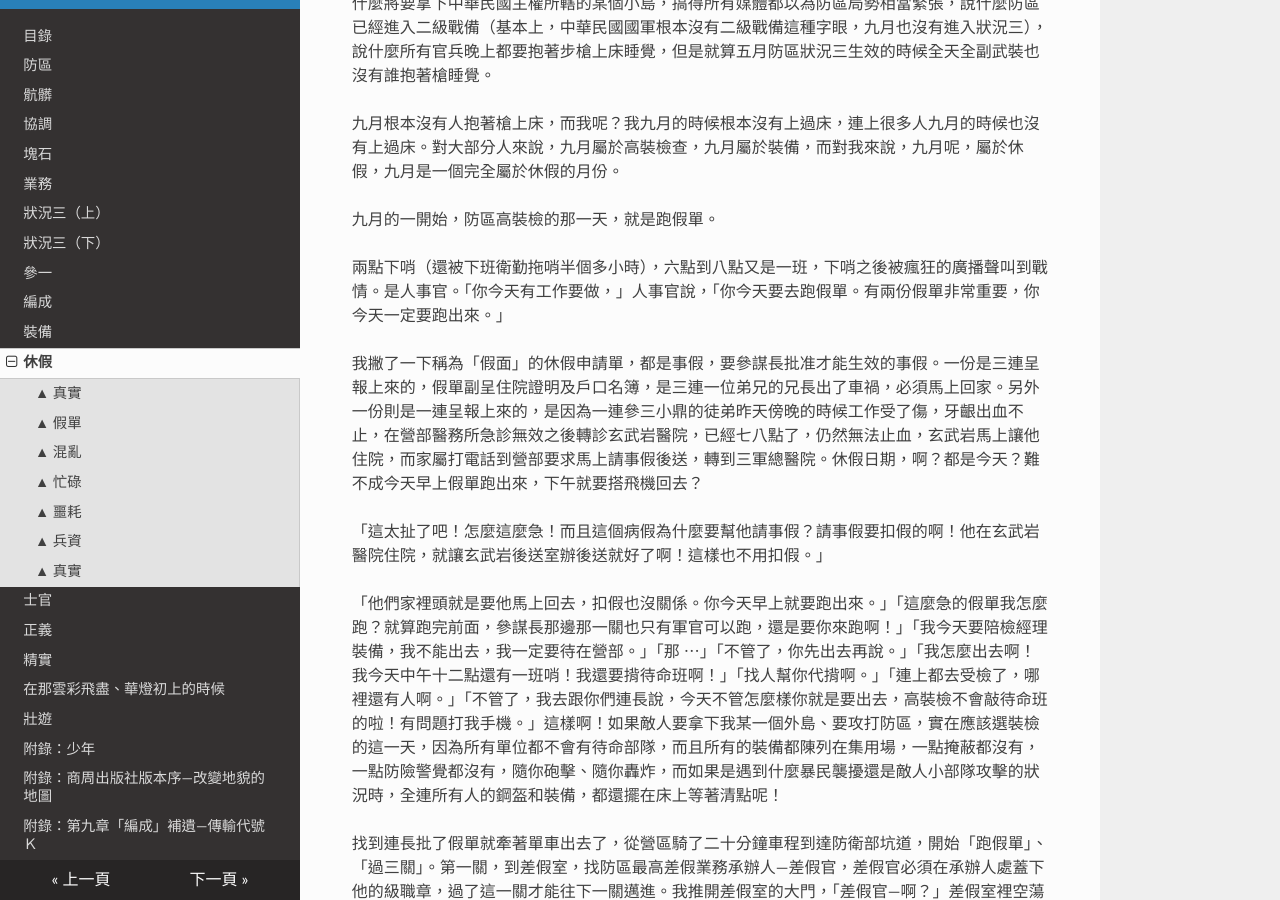
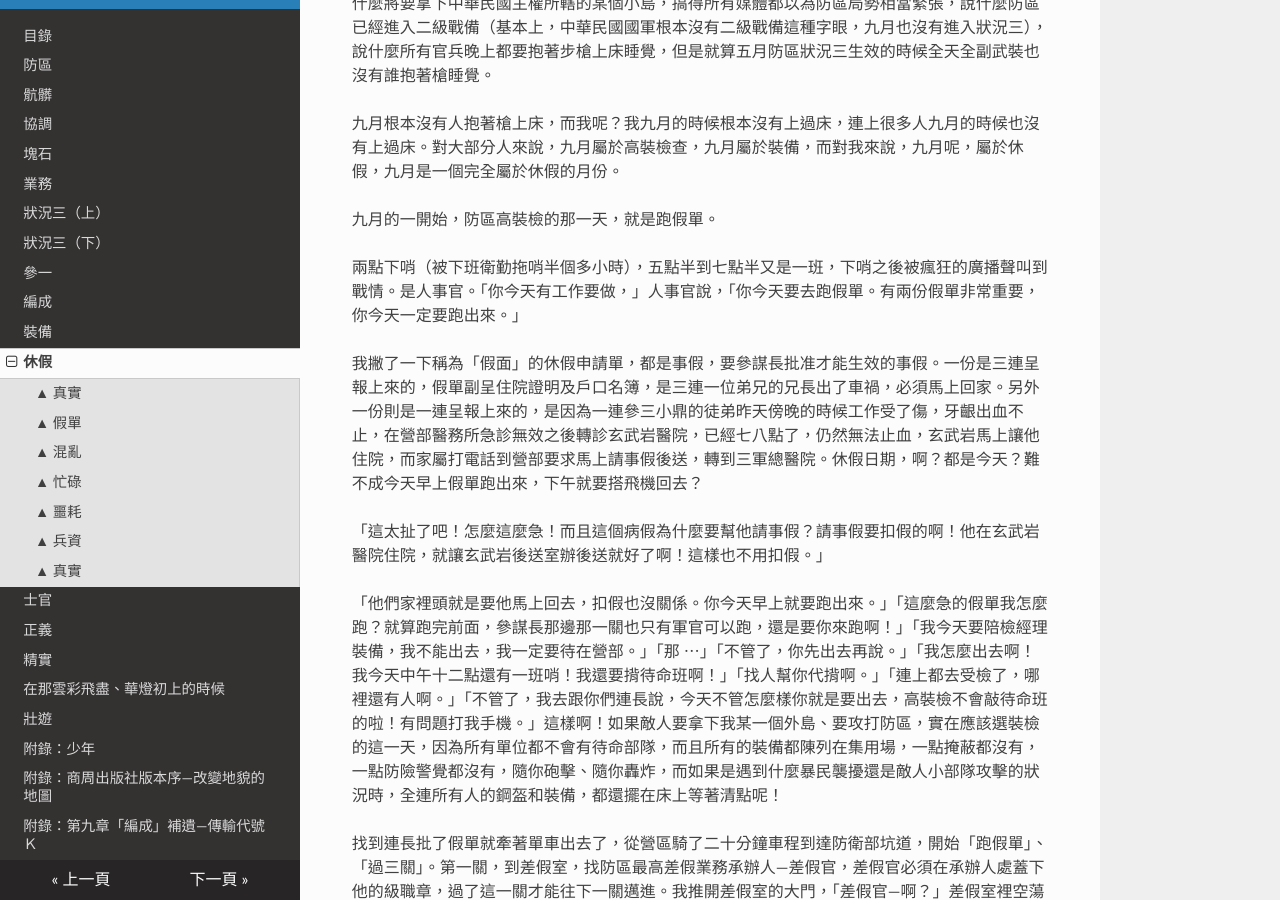
Before and after one commit to zonble/zk3, an MkDocs documentation site: the page built from docs/11.md, in a window 1280 px wide and 900 px high, scrolled down 3150 px. Built offline with MkDocs 1.6.1, drawn with Linux system fonts in a browser that asks for light colours; nearby versions of some CDN libraries.

Commit message:
Fixes typos.

```diff
--- a/docs/11.md
+++ b/docs/11.md
@@ -58,7 +58,7 @@
 
 九月的一開始，防區高裝檢的那一天，就是跑假單。
 
-兩點下哨（還被下班衛勤拖哨半個多小時），六點到八點又是一班，下哨之後被瘋狂的廣播聲叫到戰情。是人事官。「你今天有工作要做，」人事官說，「你今天要去跑假單。有兩份假單非常重要，你今天一定要跑出來。」
+兩點下哨（被下班衛勤拖哨半個多小時），五點半到七點半又是一班，下哨之後被瘋狂的廣播聲叫到戰情。是人事官。「你今天有工作要做，」人事官說，「你今天要去跑假單。有兩份假單非常重要，你今天一定要跑出來。」
 
 我撇了一下稱為「假面」的休假申請單，都是事假，要參謀長批准才能生效的事假。一份是三連呈報上來的，假單副呈住院證明及戶口名簿，是三連一位弟兄的兄長出了車禍，必須馬上回家。另外一份則是一連呈報上來的，是因為一連參三小鼎的徒弟昨天傍晚的時候工作受了傷，牙齦出血不止，在營部醫務所急診無效之後轉診玄武岩醫院，已經七八點了，仍然無法止血，玄武岩馬上讓他住院，而家屬打電話到營部要求馬上請事假後送，轉到三軍總醫院。休假日期，啊？都是今天？難不成今天早上假單跑出來，下午就要搭飛機回去？
 
```
Also changed, not shown: docs/06.md (+1 -1 lines), docs/07.md (+1 -1 lines), docs/09.md (+1 -1 lines), docs/10.md (+1 -1 lines).
